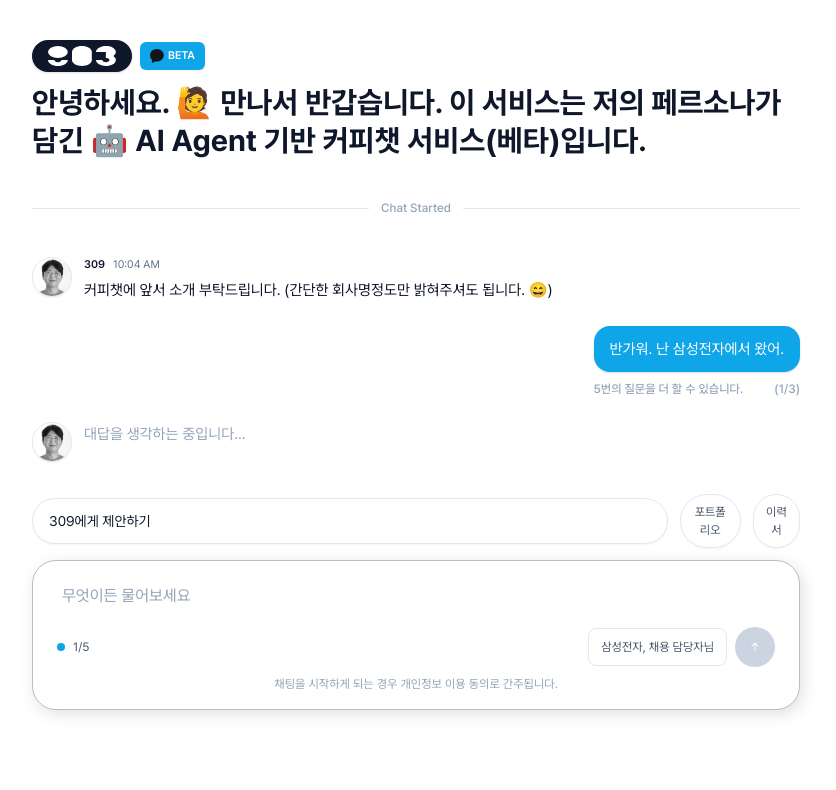
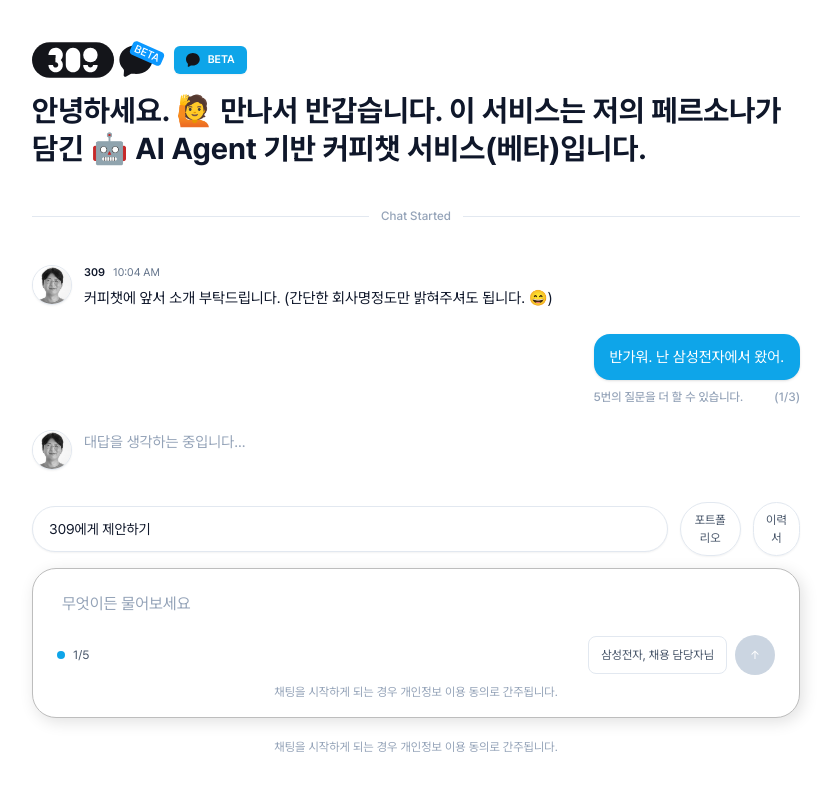
Before and after one commit to 309dot/309persona, a React (Vite) app in the folder frontend/: page /persona in a window 1280 px wide. Shown: the top 790 px of the page, without its empty margins (224-1060 px from the left). Built offline with nearby package versions, Linux system fonts and the light colour scheme; no server answers.

Commit message:
feat: align persona page to figma hero and typing

```diff
--- a/frontend/src/pages/PersonaChatV2Page.tsx
+++ b/frontend/src/pages/PersonaChatV2Page.tsx
@@ -1,25 +1,42 @@
-import { useState } from 'react';
+import { useEffect, useState } from 'react';
 
 import agentAvatar from '@assets/images/agent-avatar.png';
+import logoFull from '@assets/icons/logo.svg';
 import logoBubble from '@assets/icons/logo-bubble.svg';
-import logo0 from '@assets/icons/logo-0.svg';
-import logo3 from '@assets/icons/logo-3.svg';
-import logo9 from '@assets/icons/logo-9.svg';
 
 const AI_ANSWER = '커피챗에 앞서 소개 부탁드립니다. (간단한 회사명정도만 밝혀주셔도 됩니다. 😄)';
 const USER_SAMPLE = '반가워. 난 삼성전자에서 왔어.';
 const LOADING_TEXT = '대답을 생각하는 중입니다...';
 const INPUT_PLACEHOLDER = '무엇이든 물어보세요';
 
+function TypingText({ text, speed = 18 }: { text: string; speed?: number }) {
+  const [visible, setVisible] = useState('');
+
+  useEffect(() => {
+    let i = 0;
+    const interval = setInterval(() => {
+      i += 1;
+      setVisible(text.slice(0, i));
+      if (i >= text.length) {
+        clearInterval(interval);
+      }
+    }, speed);
+    return () => clearInterval(interval);
+  }, [text, speed]);
+
+  return (
+    <span className="inline-block">
+      {visible}
+      {visible.length < text.length ? <span className="ml-[1px] inline-block animate-pulse">|</span> : null}
+    </span>
+  );
+}
+
 function BrandBadge() {
   return (
     <div className="flex items-center gap-2">
-      <div className="flex items-center gap-1 rounded-full bg-slate-900 px-4 py-1.5 text-white shadow">
-        <img src={logo3} alt="3" className="h-5 w-5" />
-        <img src={logo0} alt="0" className="h-5 w-5" />
-        <img src={logo9} alt="9" className="h-5 w-5" />
-      </div>
-      <span className="relative inline-flex items-center gap-1 rounded-[6px] bg-sky-500 px-[10px] py-[6px] text-[11px] font-semibold text-white shadow-sm">
+      <img src={logoFull} alt="309 logo" className="h-10 w-auto" />
+      <span className="flex items-center gap-2 rounded-[6px] bg-sky-500 px-3 py-[6px] text-[11px] font-semibold text-white shadow-sm">
         <img src={logoBubble} alt="bubble" className="h-3.5 w-3.5" />
         BETA
       </span>
@@ -134,7 +151,9 @@ export function PersonaChatV2Page() {
         <section className="flex flex-col gap-3">
           <BrandBadge />
           <div className="space-y-1 text-[28px] font-bold leading-tight sm:text-[30px]">
-            <p>안녕하세요. 🙋 만나서 반갑습니다. 이 서비스는 저의 페르소나가 담긴 🤖 AI Agent 기반 커피챗 서비스(베타)입니다.</p>
+            <p>
+              <TypingText text="안녕하세요. 🙋 만나서 반갑습니다. 이 서비스는 저의 페르소나가 담긴 🤖 AI Agent 기반 커피챗 서비스(베타)입니다." />
+            </p>
           </div>
         </section>
 
@@ -150,7 +169,9 @@ export function PersonaChatV2Page() {
                 <span className="font-semibold text-slate-900">309</span>
                 <span>10:04 AM</span>
               </div>
-              <div className="text-[15px] leading-6 text-slate-900">{AI_ANSWER}</div>
+              <div className="text-[15px] leading-6 text-slate-900">
+                <TypingText text={AI_ANSWER} />
+              </div>
             </div>
           </div>
 
@@ -186,6 +207,9 @@ export function PersonaChatV2Page() {
             onSubmit={handleSubmit}
             loading={loading}
           />
+          <div className="mt-2 text-center text-[12px] text-slate-400">
+            채팅을 시작하게 되는 경우 개인정보 이용 동의로 간주됩니다.
+          </div>
         </section>
       </main>
     </div>
```
